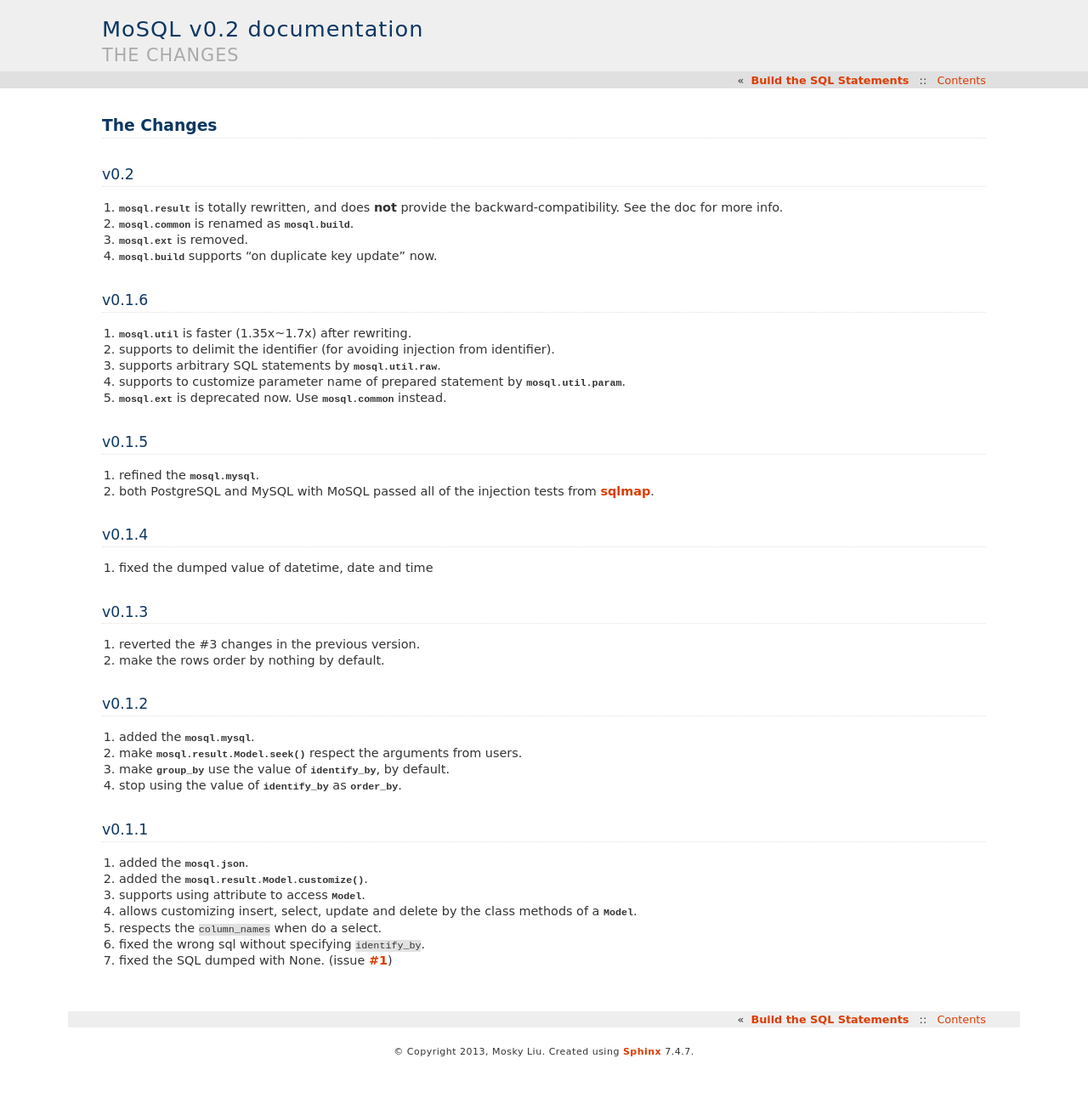
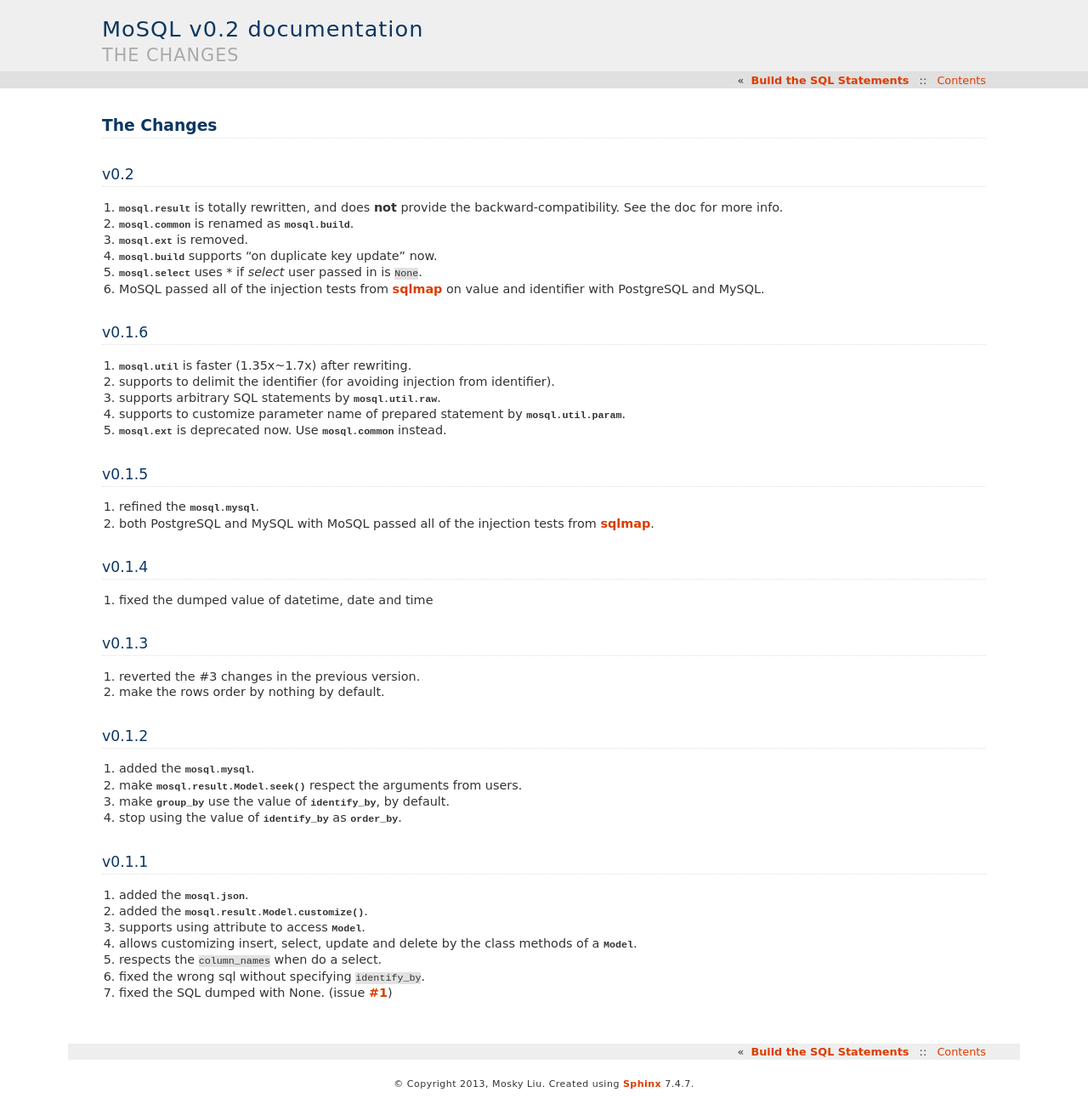
Before and after one commit to moskytw/mosql, a Sphinx documentation site: the page built from docs/changes.rst, in a window 1280 px wide. Shown: the whole page at 85% size. Built offline with Sphinx 7.4.7, drawn with Linux system fonts in a browser that asks for light colours; before the commit the page ends 1254 px from its top, so only the background shows below that.

Commit message:
added two items in changes.rst

```diff
--- a/docs/changes.rst
+++ b/docs/changes.rst
@@ -10,6 +10,9 @@
 2. :mod:`mosql.common` is renamed as :mod:`mosql.build`.
 3. :mod:`mosql.ext` is removed.
 4. :mod:`mosql.build` supports "on duplicate key update" now.
+5. :mod:`mosql.select` uses `*` if `select` user passed in is ``None``.
+6. MoSQL passed all of the injection tests from `sqlmap <http://sqlmap.org/>`_
+   on value and identifier with PostgreSQL and MySQL.
 
 v0.1.6
 ------
```
